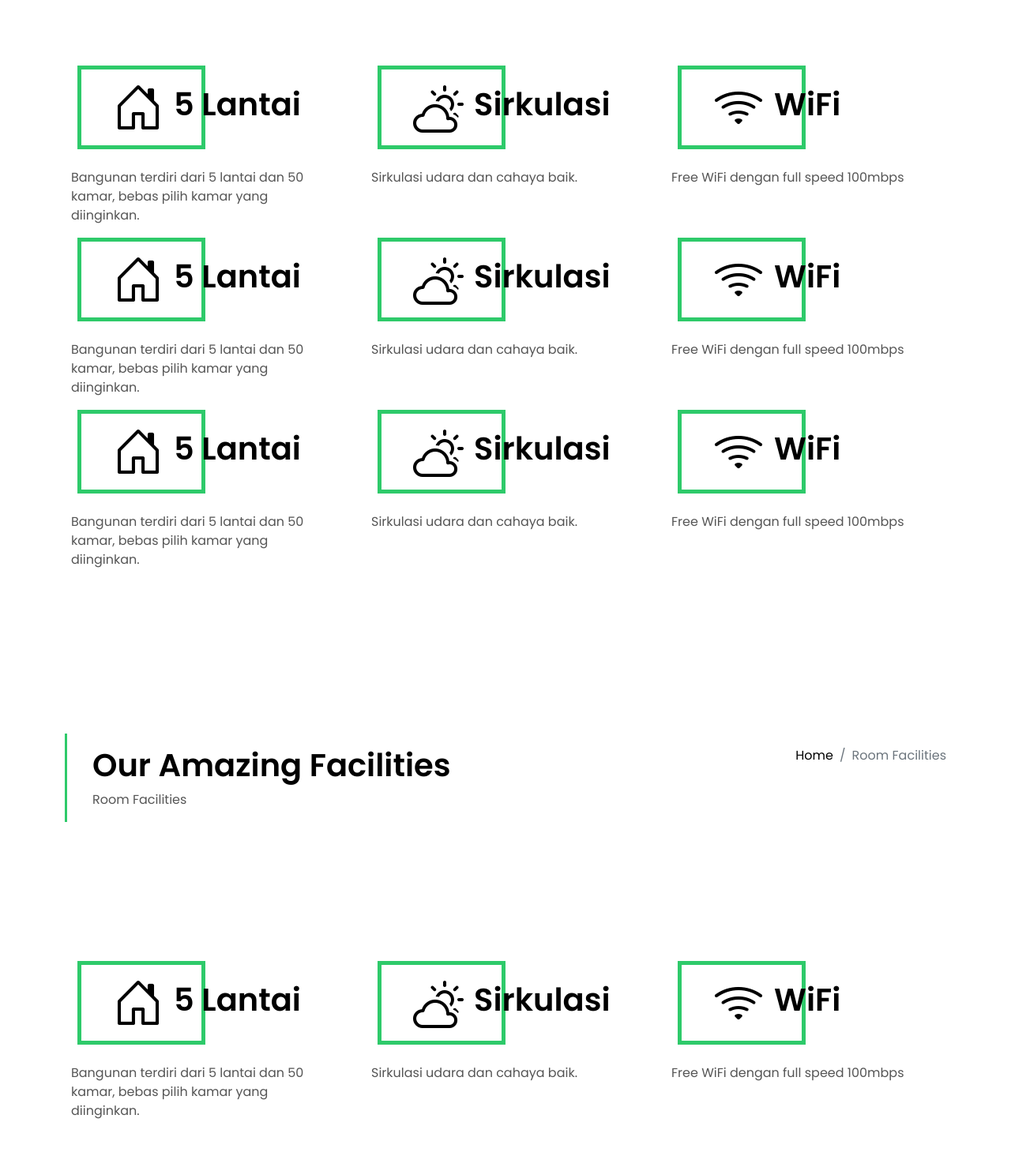
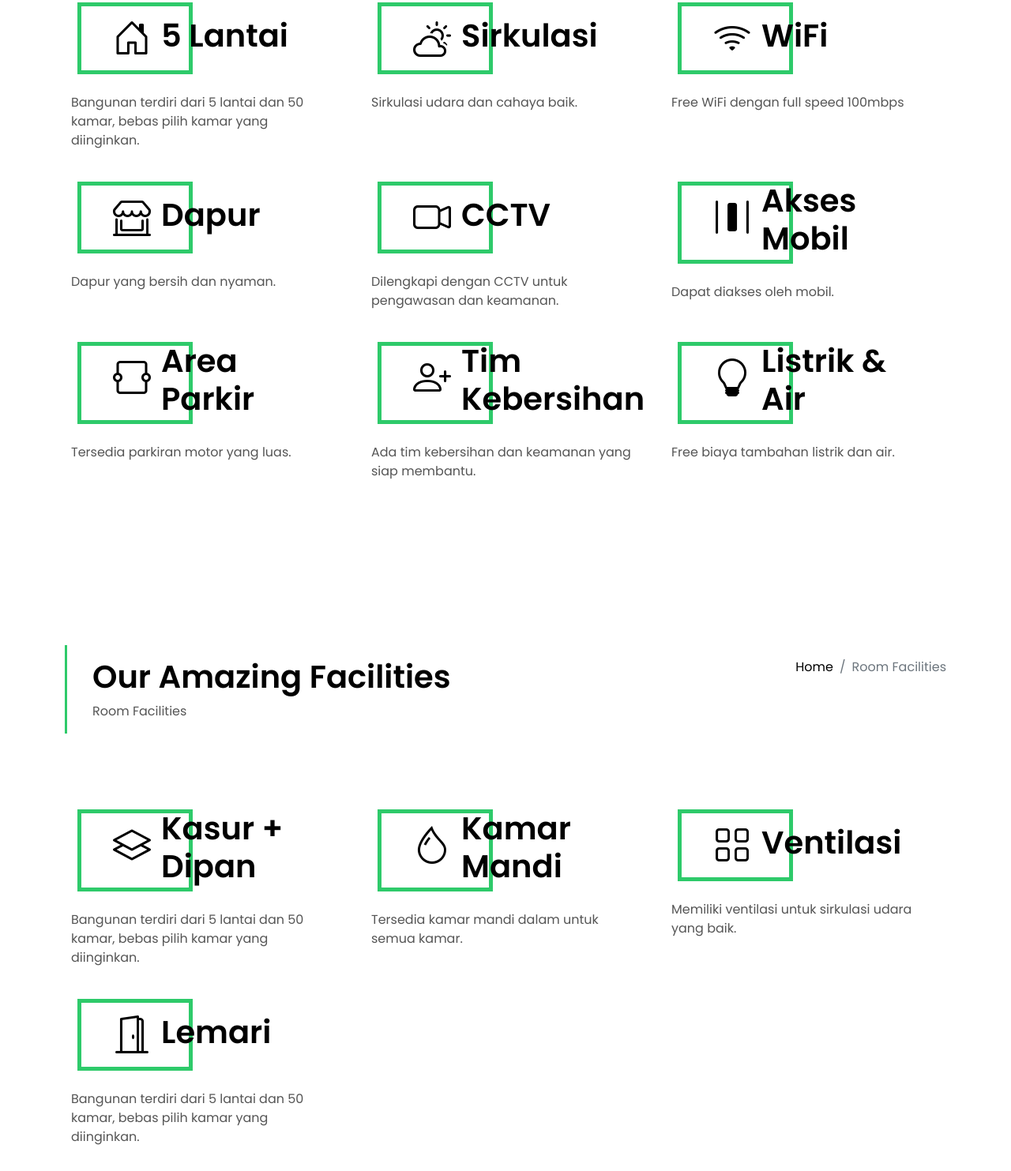
Before and after one commit to nadzul24/citra-surya, a plain HTML site: page facility-grid.html in a window 1280 px wide. Shown: the part 397-1880 px from the top of the page at 79% size. Drawn offline with Linux system fonts and the light colour scheme.

Commit message:
update facilitiy

```diff
--- a/assets/css/style.css
+++ b/assets/css/style.css
@@ -1483,10 +1483,12 @@ a:hover {
 
 .card-box-ico {
   padding: 1rem 3rem 1rem 2.5rem;
+  /* border: 3px solid #d2d1d1; */
   border: 5px solid #2eca6a;
 }
+
 .card-box-ico span {
-  font-size: 4rem;
+  font-size: 3rem;
   color: #000000;
 }
 
--- a/facility-grid.html
+++ b/facility-grid.html
@@ -95,7 +95,7 @@
     <!-- End Intro Single-->
 
        <!-- ======= Shared Facility Section ======= -->
-       <section class="section-services section-t8">
+       <section class="section-services section-t3">
         <div class="container">
           <div class="row">
             <div class="col-md-4">
@@ -156,20 +156,21 @@
               </div>
             </div>
           </div>
+          <br>
           <div class="row">
             <div class="col-md-4">
               <div class="card-box-c foo">
                 <div class="card-header-c d-flex">
                   <div class="card-box-ico">
-                    <span class="bi bi-house-door"></span>
+                    <span class="bi bi-shop-window"></span>
                   </div>
                   <div class="card-title-c align-self-center">
-                    <h2 class="title-c">5 Lantai</h2>
+                    <h2 class="title-c">Dapur</h2>
                   </div>
                 </div>
                 <div class="card-body-c">
                   <p class="content-c">
-                    Bangunan terdiri dari 5 lantai dan 50 kamar, bebas pilih kamar yang diinginkan.
+                    Dapur yang bersih dan nyaman.
                   </p>
                 </div>
                 <div class="card-footer-c">
@@ -180,15 +181,15 @@
               <div class="card-box-c foo">
                 <div class="card-header-c d-flex">
                   <div class="card-box-ico">
-                    <span class="bi bi-cloud-sun"></span>
+                    <span class="bi bi-camera-video"></span>
                   </div>
                   <div class="card-title-c align-self-center">
-                    <h2 class="title-c">Sirkulasi</h2>
+                    <h2 class="title-c">CCTV</h2>
                   </div>
                 </div>
                 <div class="card-body-c">
                   <p class="content-c">
-                    Sirkulasi udara dan cahaya baik.
+                    Dilengkapi dengan CCTV untuk pengawasan dan keamanan.
                   </p>
                 </div>
                 <div class="card-footer-c">
@@ -199,15 +200,15 @@
               <div class="card-box-c foo">
                 <div class="card-header-c d-flex">
                   <div class="card-box-ico">
-                    <span class="bi bi-wifi"></span>
+                    <span class="bi bi-distribute-horizontal"></span>
                   </div>
                   <div class="card-title-c align-self-center">
-                    <h2 class="title-c">WiFi</h2>
+                    <h2 class="title-c">Akses Mobil</h2>
                   </div>
                 </div>
                 <div class="card-body-c">
                   <p class="content-c">
-                    Free WiFi dengan full speed 100mbps
+                    Dapat diakses oleh mobil.
                   </p>
                 </div>
                 <div class="card-footer-c">
@@ -215,20 +216,21 @@
               </div>
             </div>
           </div>
+          <br>
           <div class="row">
             <div class="col-md-4">
               <div class="card-box-c foo">
                 <div class="card-header-c d-flex">
                   <div class="card-box-ico">
-                    <span class="bi bi-house-door"></span>
+                    <span class="bi bi-textarea"></span>
                   </div>
                   <div class="card-title-c align-self-center">
-                    <h2 class="title-c">5 Lantai</h2>
+                    <h2 class="title-c">Area Parkir</h2>
                   </div>
                 </div>
                 <div class="card-body-c">
                   <p class="content-c">
-                    Bangunan terdiri dari 5 lantai dan 50 kamar, bebas pilih kamar yang diinginkan.
+                    Tersedia parkiran motor yang luas.
                   </p>
                 </div>
                 <div class="card-footer-c">
@@ -239,15 +241,15 @@
               <div class="card-box-c foo">
                 <div class="card-header-c d-flex">
                   <div class="card-box-ico">
-                    <span class="bi bi-cloud-sun"></span>
+                    <span class="bi bi-person-plus"></span>
                   </div>
                   <div class="card-title-c align-self-center">
-                    <h2 class="title-c">Sirkulasi</h2>
+                    <h2 class="title-c">Tim Kebersihan</h2>
                   </div>
                 </div>
                 <div class="card-body-c">
                   <p class="content-c">
-                    Sirkulasi udara dan cahaya baik.
+                    Ada tim kebersihan dan keamanan yang siap membantu.
                   </p>
                 </div>
                 <div class="card-footer-c">
@@ -258,15 +260,15 @@
               <div class="card-box-c foo">
                 <div class="card-header-c d-flex">
                   <div class="card-box-ico">
-                    <span class="bi bi-wifi"></span>
+                    <span class="bi bi-lightbulb"></span>
                   </div>
                   <div class="card-title-c align-self-center">
-                    <h2 class="title-c">WiFi</h2>
+                    <h2 class="title-c">Listrik & Air</h2>
                   </div>
                 </div>
                 <div class="card-body-c">
                   <p class="content-c">
-                    Free WiFi dengan full speed 100mbps
+                    Free biaya tambahan listrik dan air.
                   </p>
                 </div>
                 <div class="card-footer-c">
@@ -304,17 +306,17 @@
     </section><!-- End Intro Single-->
 
        <!-- ======= Room Facility Section ======= -->
-       <section class="section-services section-t8">
+       <section class="section-services section-t3">
         <div class="container">
           <div class="row">
             <div class="col-md-4">
               <div class="card-box-c foo">
                 <div class="card-header-c d-flex">
                   <div class="card-box-ico">
-                    <span class="bi bi-house-door"></span>
+                    <span class="bi bi-layers"></span>
                   </div>
                   <div class="card-title-c align-self-center">
-                    <h2 class="title-c">5 Lantai</h2>
+                    <h2 class="title-c">Kasur + Dipan</h2>
                   </div>
                 </div>
                 <div class="card-body-c">
@@ -330,15 +332,15 @@
               <div class="card-box-c foo">
                 <div class="card-header-c d-flex">
                   <div class="card-box-ico">
-                    <span class="bi bi-cloud-sun"></span>
+                    <span class="bi bi-droplet"></span>
                   </div>
                   <div class="card-title-c align-self-center">
-                    <h2 class="title-c">Sirkulasi</h2>
+                    <h2 class="title-c">Kamar Mandi</h2>
                   </div>
                 </div>
                 <div class="card-body-c">
                   <p class="content-c">
-                    Sirkulasi udara dan cahaya baik.
+                    Tersedia kamar mandi dalam untuk semua kamar.
                   </p>
                 </div>
                 <div class="card-footer-c">
@@ -349,15 +351,37 @@
               <div class="card-box-c foo">
                 <div class="card-header-c d-flex">
                   <div class="card-box-ico">
-                    <span class="bi bi-wifi"></span>
+                    <span class="bi bi-grid"></span>
                   </div>
                   <div class="card-title-c align-self-center">
-                    <h2 class="title-c">WiFi</h2>
+                    <h2 class="title-c">Ventilasi</h2>
                   </div>
                 </div>
                 <div class="card-body-c">
                   <p class="content-c">
-                    Free WiFi dengan full speed 100mbps
+                    Memiliki ventilasi untuk sirkulasi udara yang baik.
+                  </p>
+                </div>
+                <div class="card-footer-c">
+                </div>
+              </div>
+            </div>
+          </div>
+          <br>
+          <div class="row">
+            <div class="col-md-4">
+              <div class="card-box-c foo">
+                <div class="card-header-c d-flex">
+                  <div class="card-box-ico">
+                    <span class="bi bi-door-open"></span>
+                  </div>
+                  <div class="card-title-c align-self-center">
+                    <h2 class="title-c">Lemari</h2>
+                  </div>
+                </div>
+                <div class="card-body-c">
+                  <p class="content-c">
+                    Bangunan terdiri dari 5 lantai dan 50 kamar, bebas pilih kamar yang diinginkan.
                   </p>
                 </div>
                 <div class="card-footer-c">
```
Also changed, not shown: index.html (+3 -3 lines).
